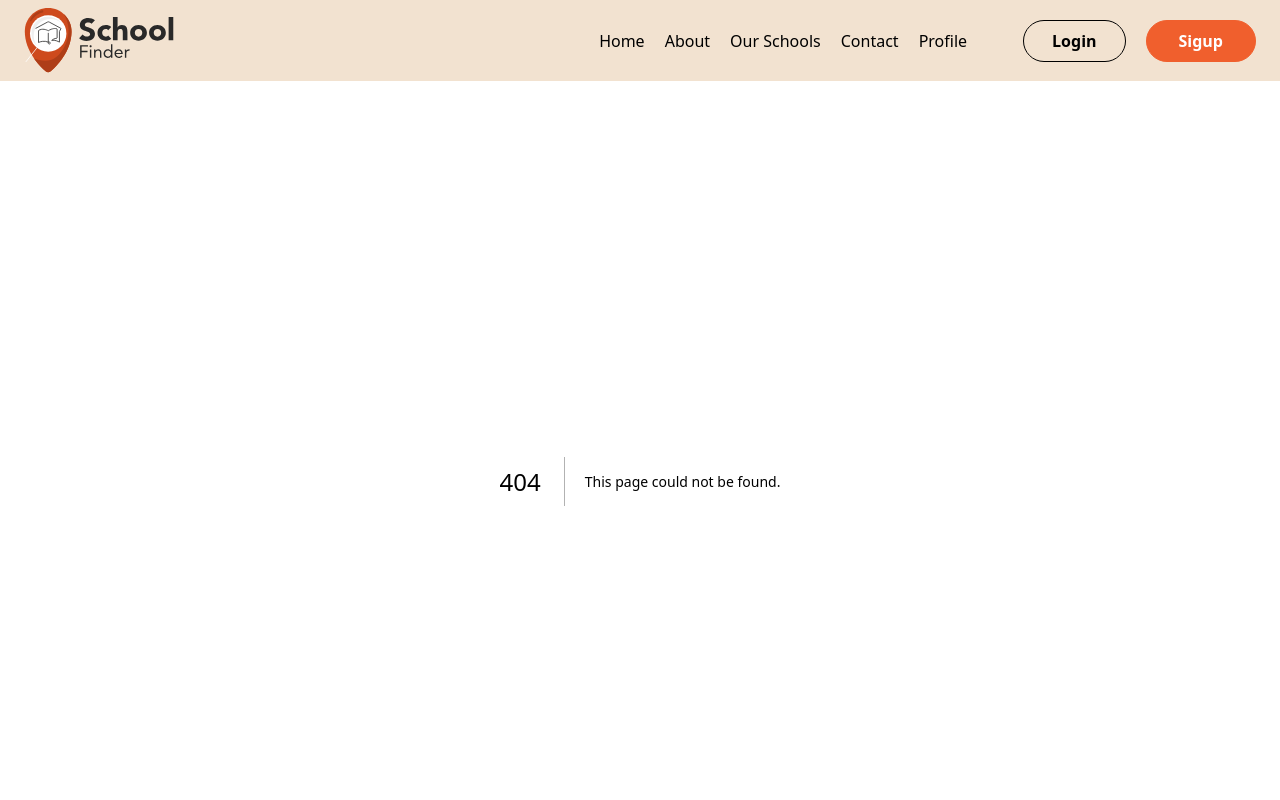
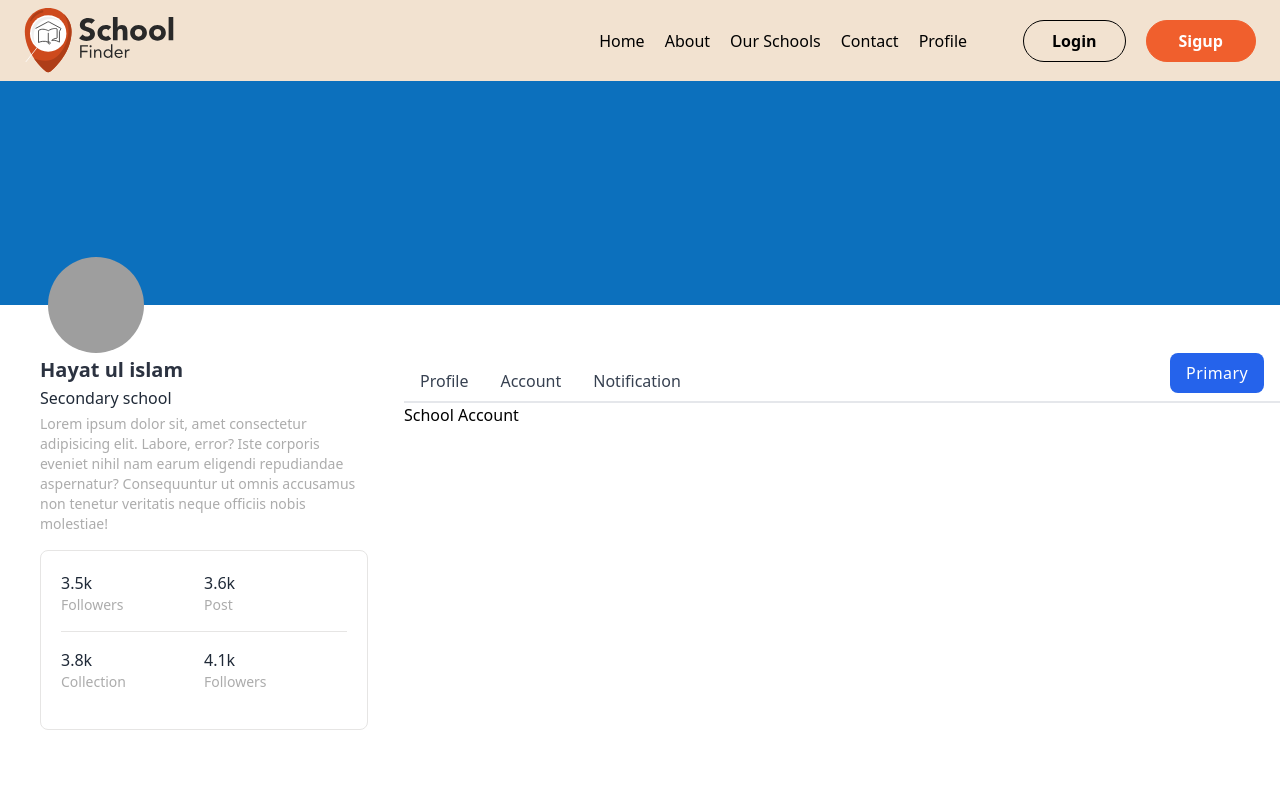
Before and after one commit to Hasnain-js/school-finder-app, a Next.js app: page /profile/account in a window 1280 px wide. Before the commit this address had no page. Shown: the top 800 px of the page. Built offline with nearby package versions, Linux system fonts and the light colour scheme; grey boxes are pictures that could not be loaded.

Commit message:
add: nested layout in profile page

```diff
--- a/pages/profile.jsx
+++ b/components/ProfileLayout.js
@@ -1,13 +1,13 @@
-import { useState } from "react";
+import Link from "next/link";
+import Footer from "./Footer";
+import Navbar from "./Navbar";
 
-const Profile = () => {
-  const [profile, isProfile] = useState(true);
-  const [account, isAccount] = useState(false);
-  const [notification, isNotification] = useState(false);
+export default function ProfileLayout({ children }) {
   return (
     <>
+      <Navbar />
       <section className="">
-        <div className="w-full h-56 bg-[#F2E1CE]"></div>
+        <div className="w-full h-56 bg-frenchBlue"></div>
         <div className="flex items-start justify-start gap-5">
           <aside className="flex flex-col pl-10 max-w-sm w-full h-screen px-4 pb-8  bg-transparent">
             <div className="flex flex-col items-start gap-1 -mt-12">
@@ -19,9 +19,7 @@ const Profile = () => {
               <h3 className="text-gunMetal text-center text-xl font-semibold leading-tight">
                 Hayat ul islam
               </h3>
-              <h4 className="font-medium text-gray-800 dark:text-gray-200">
-                Secondary school
-              </h4>
+              <h4 className="font-medium text-gray-800">Secondary school</h4>
               <p className="text-sm font-medium text-LightGreyText">
                 Lorem ipsum dolor sit, amet consectetur adipisicing elit.
                 Labore, error? Iste corporis eveniet nihil nam earum eligendi
@@ -66,26 +64,26 @@ const Profile = () => {
             {/* Tabs buttons */}
             <div className="flex items-end justify-between overflow-x-auto overflow-y-hidden border-b-2 border-b-romance whitespace-nowrap dark:border-gray-700">
               <div className="flex">
-                <button
-                  onClick={() => isProfile(!profile)}
-                  className="inline-flex items-center h-10 px-4 -mb-px text-sm text-center text-blue-600 bg-transparent border-b-2 border-blue-500 sm:text-base dark:border-blue-400 dark:text-blue-300 whitespace-nowrap focus:outline-none"
+                <Link
+                  href="/profile/"
+                  className="inline-flex items-center h-10 px-4 -mb-px text-sm text-center hover:font-semibold text-gray-700 bg-transparent border-b-2 border-transparent sm:text-base whitespace-nowrap cursor-base focus:border-rustyRed focus:text-rustyRed"
                 >
                   Profile
-                </button>
+                </Link>
 
-                <button
-                  onClick={() => isAccount(!account)}
-                  className="inline-flex items-center h-10 px-4 -mb-px text-sm text-center text-gray-700 bg-transparent border-b-2 border-transparent sm:text-base dark:text-white whitespace-nowrap cursor-base focus:outline-none hover:border-gray-400"
+                <Link
+                  href="/profile/account"
+                  className="inline-flex items-center h-10 px-4 -mb-px text-sm text-center hover:font-semibold text-gray-700 bg-transparent border-b-2 border-transparent sm:text-base whitespace-nowrap cursor-base focus:border-rustyRed focus:text-rustyRed"
                 >
                   Account
-                </button>
+                </Link>
 
-                <button
-                  onClick={() => isNotification(!notification)}
-                  className="inline-flex items-center h-10 px-4 -mb-px text-sm text-center text-gray-700 bg-transparent border-b-2 border-transparent sm:text-base dark:text-white whitespace-nowrap cursor-base focus:outline-none hover:border-gray-400"
+                <Link
+                  href="/profile/notification"
+                  className="inline-flex items-center h-10 px-4 -mb-px text-sm text-center hover:font-semibold text-gray-700 bg-transparent border-b-2 border-transparent sm:text-base whitespace-nowrap cursor-base focus:border-rustyRed focus:text-rustyRed"
                 >
                   Notification
-                </button>
+                </Link>
               </div>
               <div className="flex px-4 pb-2">
                 <button className="px-4 py-2 font-medium tracking-wide text-white capitalize transition-colors duration-300 transform bg-blue-600 rounded-lg hover:bg-blue-500 focus:outline-none focus:ring focus:ring-blue-300 focus:ring-opacity-80">
@@ -94,15 +92,11 @@ const Profile = () => {
               </div>
             </div>
             {/* Tabs body */}
-            <div className=""></div>
-            {profile && <div className="">profile</div>}
-            {account && <div className="">account</div>}
-            {notification && <div className="">notification</div>}
+            <div className="">{children}</div>
           </aside>
         </div>
       </section>
+      <Footer />
     </>
   );
-};
-
-export default Profile;
+}
--- /dev/null
+++ b/pages/[schoolProfile]/account.jsx
@@ -0,0 +1,14 @@
+import ProfileLayout from "@/components/ProfileLayout";
+
+function SchoolAccount() {
+  return (
+    <>
+      <h1>School Account</h1>
+    </>
+  );
+}
+
+SchoolAccount.getLayout = (page) => {
+  return <ProfileLayout>{page}</ProfileLayout>;
+};
+export default SchoolAccount;
--- /dev/null
+++ b/pages/[schoolProfile]/index.jsx
@@ -0,0 +1,14 @@
+import ProfileLayout from "@/components/ProfileLayout";
+
+function SchoolProfile() {
+  return (
+    <>
+      <h1>School profile</h1>
+    </>
+  );
+}
+
+SchoolProfile.getLayout = (page) => {
+  return <ProfileLayout>{page}</ProfileLayout>;
+};
+export default SchoolProfile;
--- /dev/null
+++ b/pages/[schoolProfile]/notification.jsx
@@ -0,0 +1,14 @@
+import ProfileLayout from "@/components/ProfileLayout";
+
+function SchoolNotification() {
+  return (
+    <>
+       <h1>School Notification</h1>
+    </>
+  );
+}
+
+SchoolNotification.getLayout = (page) => {
+  return <ProfileLayout>{page}</ProfileLayout>;
+};
+export default SchoolNotification;
--- a/tailwind.config.js
+++ b/tailwind.config.js
@@ -9,6 +9,7 @@ module.exports = {
 		"./src/**/*.{js,ts,jsx,tsx}",
 	],
 	theme: {
+		extend: {
 			colors: {
 				"copper-red": "#CE4A1D",
 				"copper-red-lighter": "#de5021",
@@ -26,8 +27,7 @@ module.exports = {
 				transparent: "transparent",
 				romance: "#E6E5E4",
 			},
-
-		extend: {},
+		},
 	},
 	plugins: [],
 };
```
Lines whose indentation alone changed are shown as unchanged.
